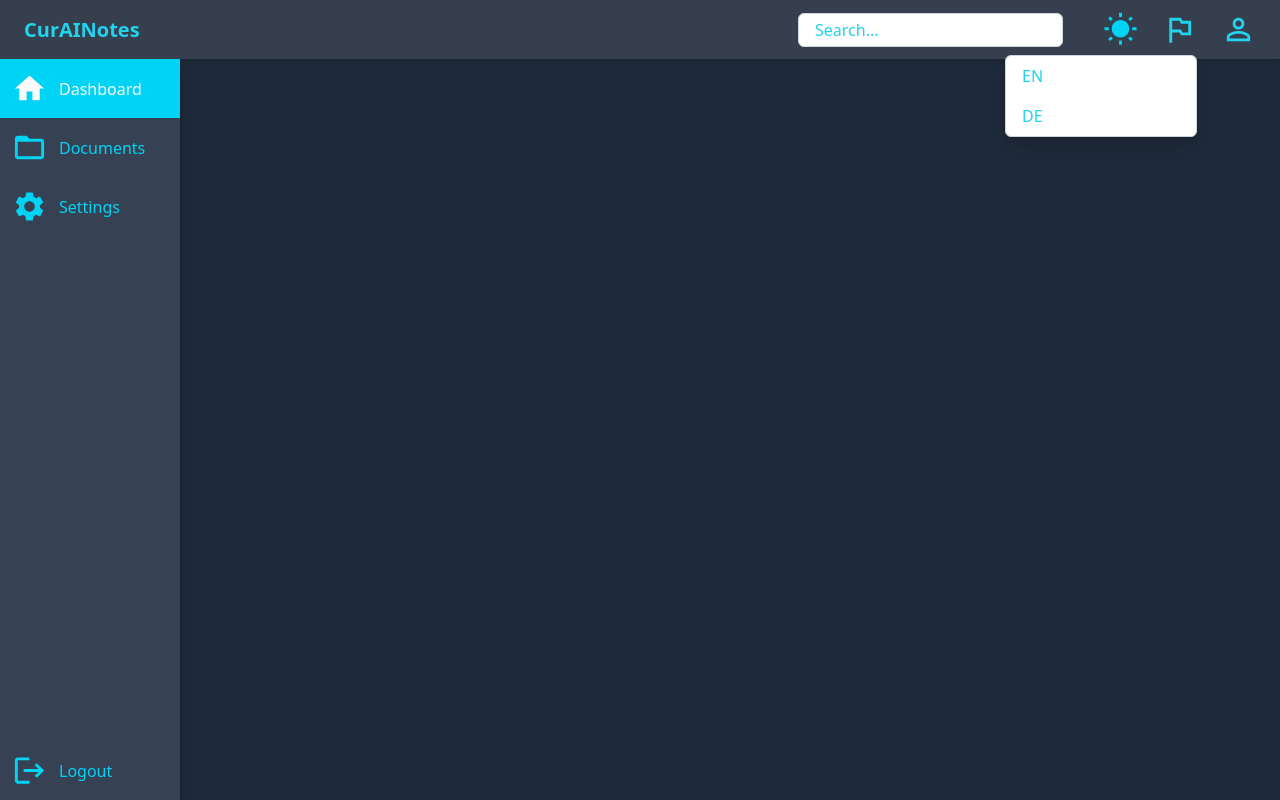
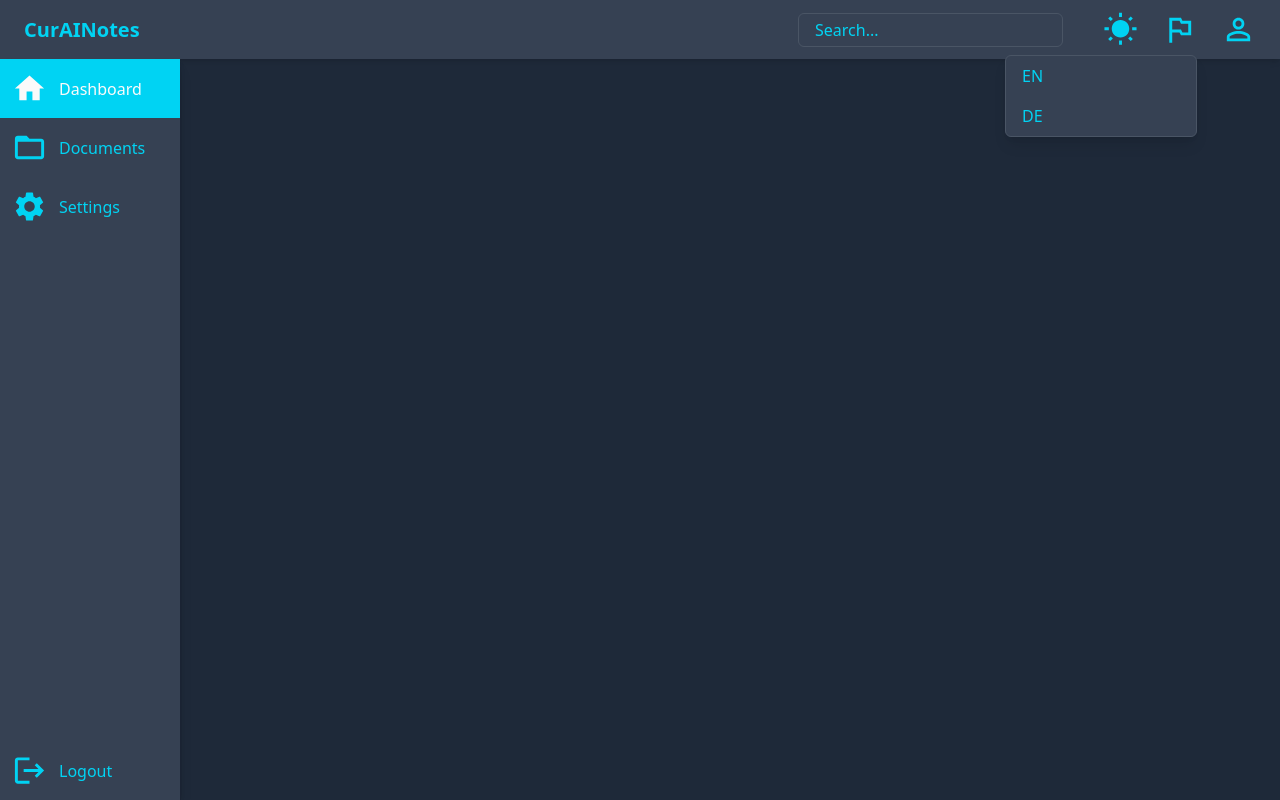
Before and after one commit to Markus-Scl/CuraiNotes, a React (Vite) app: page / in a window 1280 px wide. Both pictures are taken after a click on the button 1179 px from the left and 29 px from the top of the page. Built offline with nearby package versions, Linux system fonts and the light colour scheme.

Commit message:
adapted top navbar to daisyui custom theme

```diff
--- a/src/components/ThemeToggle.tsx
+++ b/src/components/ThemeToggle.tsx
@@ -16,7 +16,7 @@ export default function ThemeToggle() {
 	};
 
 	return (
-		<button onClick={handleThemeChange} className="rounded-md hover:text-primary transition ml-6 cursor-pointer hover:bg-base-300 dark:hover:bg-base-600">
+		<button onClick={handleThemeChange} className="rounded-md hover:bg-accent transition ml-6 cursor-pointer">
 			{theme === 'customDark' ? <NightlightRound fontSize="large" className="text-primary" /> : <WbSunny fontSize="large" className="text-primary" />}
 		</button>
 	);
--- a/src/pages/Main/components/TopNavBar.tsx
+++ b/src/pages/Main/components/TopNavBar.tsx
@@ -44,10 +44,10 @@ const TopNavBar = () => {
 	}, [profileMenuOpen, languageMenuOpen]);
 
 	return (
-		<div className="w-full bg-white/10 shadow-md py-3 px-6 flex items-center justify-between">
+		<div className="w-full bg-neutral shadow-md py-3 px-6 flex items-center justify-between">
 			{/* Logo */}
 			<div className="flex items-center">
-				<h1 className="text-xl font-bold text-cyan-400 cursor-pointer" onClick={() => navigate('/')}>
+				<h1 className="text-xl font-bold text-primary cursor-pointer" onClick={() => navigate('/')}>
 					CurAINotes
 				</h1>
 			</div>
@@ -57,22 +57,19 @@ const TopNavBar = () => {
 				<input
 					type="text"
 					placeholder={t('topNavbar.search')}
-					className="py-1 px-4 rounded-md text-cyan-400 dark:bg-gray-800 dark:text-cyan-400 placeholder-cyan-400 dark:placeholder-cyan-400 border border-gray-300 dark:border-gray-600 focus:outline-none focus:ring-2 focus:ring-cyan-400 focus:border-cyan-400 mr-4"
+					className="py-1 px-4 rounded-md bg-neutral text-primary placeholder-primary border border-accent focus:outline-none focus:ring-2 focus:ring-primary focus:border-primary mr-4 hover:bg-accent"
 				/>
 				<ThemeToggle />
 
 				{/* Language Menu */}
 				<div className="relative">
-					<button
-						ref={languageButtonRef}
-						onClick={() => setLanguageMenuOpen((prev) => !prev)}
-						className="rounded-md hover:text-cyan-600 transition ml-6 cursor-pointer hover:bg-gray-300 dark:hover:bg-gray-500">
-						<OutlinedFlagIcon fontSize="large" className="text-cyan-400" />
+					<button ref={languageButtonRef} onClick={() => setLanguageMenuOpen((prev) => !prev)} className="rounded-md transition ml-6 cursor-pointer hover:bg-accent">
+						<OutlinedFlagIcon fontSize="large" className="text-primary" />
 					</button>
 					{languageMenuOpen && (
-						<div ref={languageMenuRef} className="absolute right-0 mt-2 bg-white dark:bg-gray-800 border border-gray-300 dark:border-gray-700 rounded-md shadow-lg w-48">
+						<div ref={languageMenuRef} className="absolute right-0 mt-2 bg-neutral border border-accent rounded-md shadow-lg w-48">
 							<button
-								className="w-full flex items-center text-left py-2 px-4 text-cyan-400 hover:bg-gray-200 dark:hover:bg-gray-600 cursor-pointer"
+								className="w-full flex items-center text-left py-2 px-4 text-primary hover:bg-accent cursor-pointer"
 								onClick={() => {
 									i18n.changeLanguage('en');
 									setLanguageMenuOpen((prev) => !prev);
@@ -80,7 +77,7 @@ const TopNavBar = () => {
 								<h1>EN</h1>
 							</button>
 							<button
-								className="w-full flex items-center text-left py-2 px-4 text-cyan-400 hover:bg-gray-200 dark:hover:bg-gray-600 cursor-pointer"
+								className="w-full flex items-center text-left py-2 px-4 text-primary hover:bg-accent cursor-pointer"
 								onClick={() => {
 									i18n.changeLanguage('de');
 									setLanguageMenuOpen((prev) => !prev);
@@ -93,31 +90,28 @@ const TopNavBar = () => {
 
 				{/* Profile Menu */}
 				<div className="relative">
-					<button
-						ref={profileButtonRef}
-						onClick={() => setProfileMenuOpen((prev) => !prev)}
-						className="rounded-md hover:text-cyan-600 transition ml-6 cursor-pointer hover:bg-gray-300 dark:hover:bg-gray-500">
-						<PersonOutlineIcon fontSize="large" className="text-cyan-400" />
+					<button ref={profileButtonRef} onClick={() => setProfileMenuOpen((prev) => !prev)} className="rounded-md hover:bg-accent transition ml-6 cursor-pointer">
+						<PersonOutlineIcon fontSize="large" className="text-primary" />
 					</button>
 
 					{/* Dropdown Menu */}
 					{profileMenuOpen && (
-						<div ref={profileMenuRef} className="absolute right-0 mt-2 bg-white dark:bg-gray-800 border border-gray-300 dark:border-gray-700 rounded-md shadow-lg w-48">
+						<div ref={profileMenuRef} className="absolute right-0 mt-2 bg-neutral  border border-accent rounded-md shadow-lg w-48">
 							<button
-								className="w-full flex items-center text-left py-2 px-4 text-cyan-400 hover:bg-gray-200 dark:hover:bg-gray-600 cursor-pointer"
+								className="w-full flex items-center text-left py-2 px-4 text-primary hover:bg-accent  cursor-pointer"
 								onClick={() => {
 									setProfileMenuOpen(false);
 									navigate('/profile');
 								}}>
-								<PersonOutlineIcon fontSize="large" className="text-cyan-400 mr-4" />
+								<PersonOutlineIcon fontSize="large" className="text-primary mr-4" />
 								<h1>{t('topNavbar.profile')}</h1>
 							</button>
 							<button
-								className="w-full flex items-center text-left py-2 px-4 text-cyan-400 hover:bg-gray-200 dark:hover:bg-gray-600 cursor-pointer"
+								className="w-full flex items-center text-left py-2 px-4 text-primary hover:bg-accent cursor-pointer"
 								onClick={() => {
 									navigate('/login');
 								}}>
-								<Logout fontSize="large" className="text-cyan-400 mr-4" />
+								<Logout fontSize="large" className="text-primary mr-4" />
 								<h1>{t('topNavbar.logout')}</h1>
 							</button>
 						</div>
```
